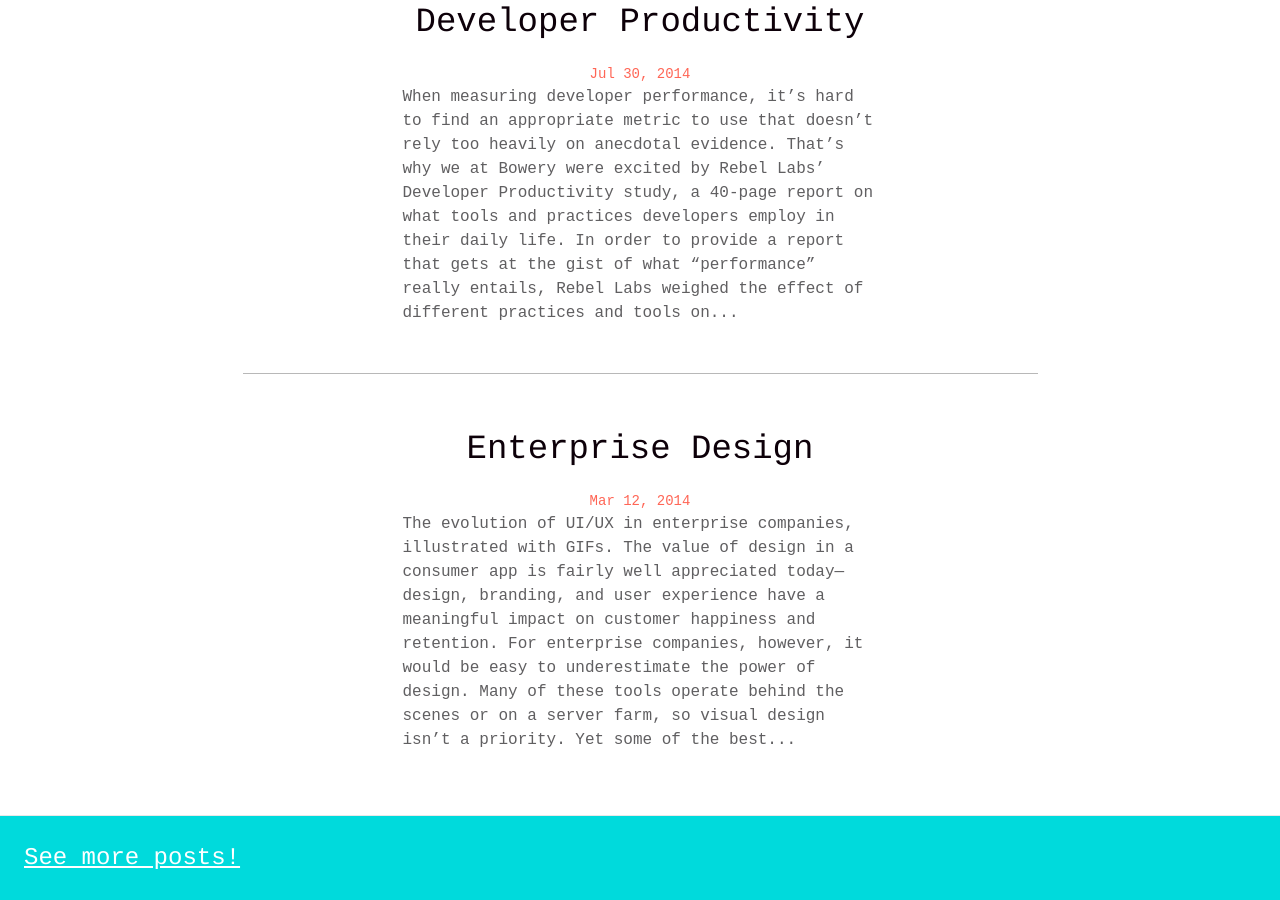
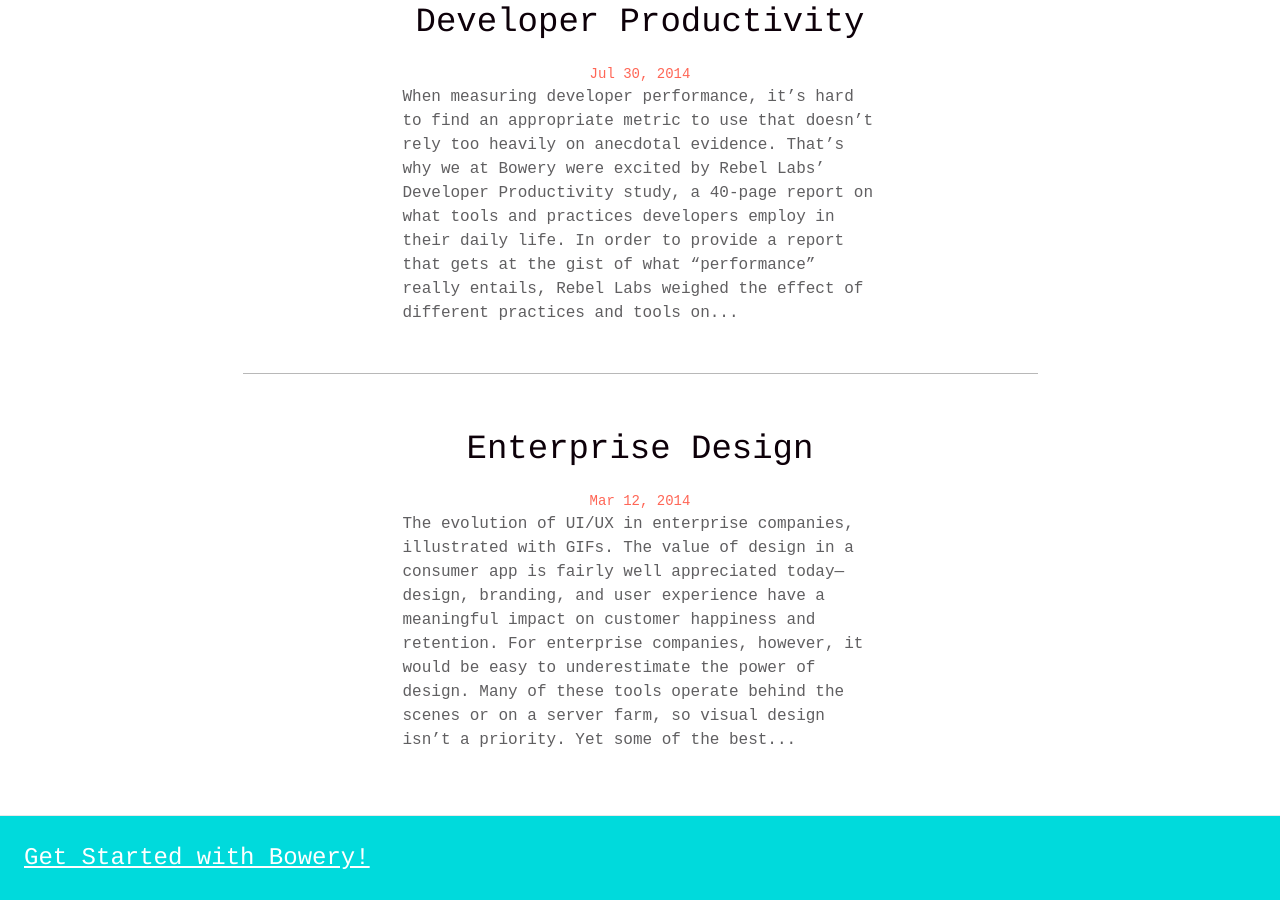
Before and after one commit to Bowery/website, a Jekyll site: the page built from jekyll-blog/index.html, in a window 1280 px wide and 900 px high, scrolled down 2019 px. Built offline with Jekyll 4.4.1, drawn with Linux system fonts in a browser that asks for light colours; a style sheet for code colours, icons or effects is not loaded.

Commit message:
fix footer for now

```diff
--- a/jekyll-blog/_includes/footer.html
+++ b/jekyll-blog/_includes/footer.html
@@ -1,4 +1,4 @@
 <script type="text/javascript" src="{{ "/js/coffin.js" | prepend: site.baseurl }}"></script>
 <footer class="site-footer">
-  <a class="learn-more" href="/blog/">See more posts!</a>
+  <a class="learn-more" href="/start">Get Started with Bowery!</a>
 </footer>
```
